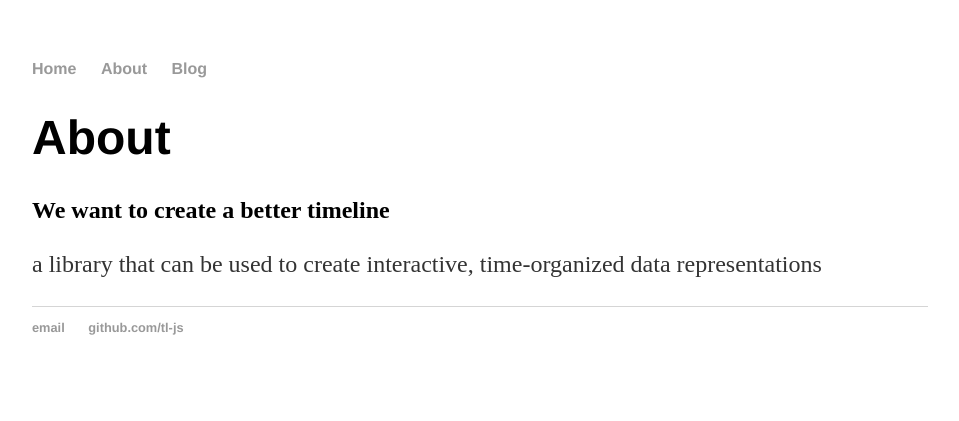
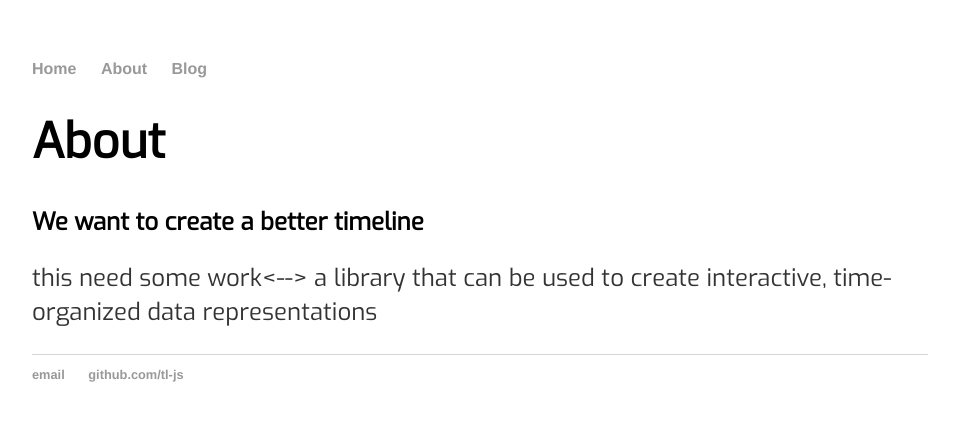
Before and after one commit to zzastrow2015/tl-js.github.io, a Jekyll site: the page built from about/index.html, in a window 1280 px wide. Shown: the top 421 px of the page, without its empty margins (160-1119 px from the left). Built offline with Jekyll 4.4.1, drawn with Linux system fonts in a browser that asks for light colours.

Commit message:
changed font family

```diff
--- a/_layouts/default.html
+++ b/_layouts/default.html
@@ -4,6 +4,7 @@
 			<title>{{ page.title }}</title>
 			<!-- link to main stylesheet -->
 			<link rel="stylesheet" type="text/css" href="/css/main.css">
+			<link href='https://fonts.googleapis.com/css?family=Exo' rel='stylesheet' type='text/css'>
 		</head>
 		<body>
 			<nav>
--- a/about/index.html
+++ b/about/index.html
@@ -8,5 +8,6 @@
 <h2>We want to create a better timeline</h2>
 
 <p>
+	<!-->this need some work<-->
 	 a library that can be used to create interactive, time-organized data representations
 </p>
--- a/css/main.css
+++ b/css/main.css
@@ -1,6 +1,8 @@
+
 body {
     margin: 60px auto;
     width: 70%;
+    font-family:'Exo', 'Arial', 'Sans-Serif';
 }
 nav ul, footer ul {
     font-family:'Helvetica', 'Arial', 'Sans-Serif';
@@ -21,7 +23,6 @@
 }
 h1 {
     font-size: 3em;
-    font-family:'Helvetica', 'Arial', 'Sans-Serif';
 }
 p {
     font-size: 1.5em;
```
